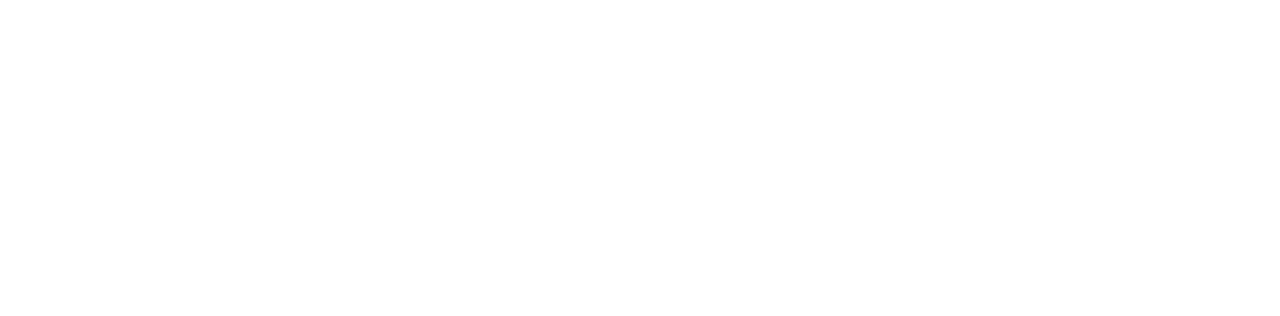
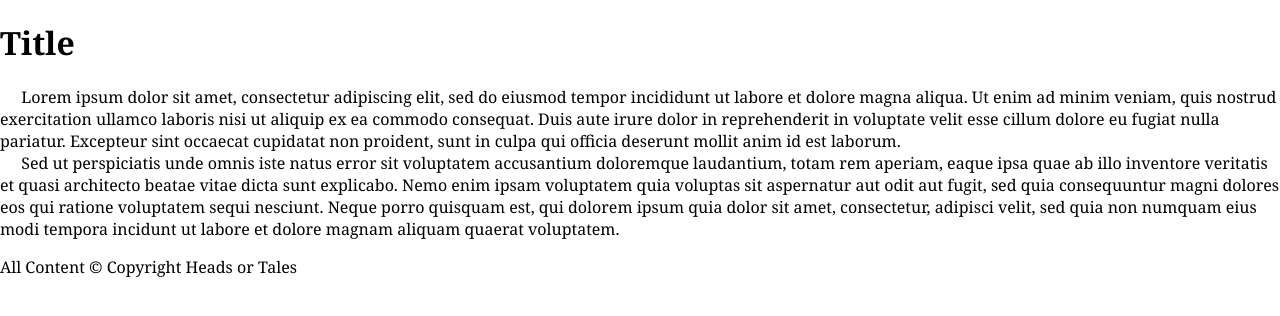
Before and after one commit to stoddard-david/heads-or-tales, a plain HTML site: page index.html in a window 1280 px wide. Drawn offline with Linux system fonts and the light colour scheme; a web font is replaced by a local one.

Commit message:
Added CSS link, Filler Text, and Footer
Added the link for the style guide, added filler text for testing, and added the footer.

```diff
--- a/index.html
+++ b/index.html
@@ -6,8 +6,16 @@
     <title>Heads or Tales</title>
     <meta name='author' content='David Stoddard'>
     <meta name='description' content='A social choose your path tale. Begin your story here and explore the paths.'>
+    <link href="css/main.css" rel="stylesheet" type="text/css">
   </head>
   <body>
-
+    <header>
+      <h1>Title</h1>
+    </header>
+    <main>
+      <p>Lorem ipsum dolor sit amet, consectetur adipiscing elit, sed do eiusmod tempor incididunt ut labore et dolore magna aliqua. Ut enim ad minim veniam, quis nostrud exercitation ullamco laboris nisi ut aliquip ex ea commodo consequat. Duis aute irure dolor in reprehenderit in voluptate velit esse cillum dolore eu fugiat nulla pariatur. Excepteur sint occaecat cupidatat non proident, sunt in culpa qui officia deserunt mollit anim id est laborum.</p>
+      <p>Sed ut perspiciatis unde omnis iste natus error sit voluptatem accusantium doloremque laudantium, totam rem aperiam, eaque ipsa quae ab illo inventore veritatis et quasi architecto beatae vitae dicta sunt explicabo. Nemo enim ipsam voluptatem quia voluptas sit aspernatur aut odit aut fugit, sed quia consequuntur magni dolores eos qui ratione voluptatem sequi nesciunt. Neque porro quisquam est, qui dolorem ipsum quia dolor sit amet, consectetur, adipisci velit, sed quia non numquam eius modi tempora incidunt ut labore et dolore magnam aliquam quaerat voluptatem.</p>
+    </main>
+    <footer>All Content &copy; Copyright Heads or Tales</footer>
   </body>
 </html>
```
